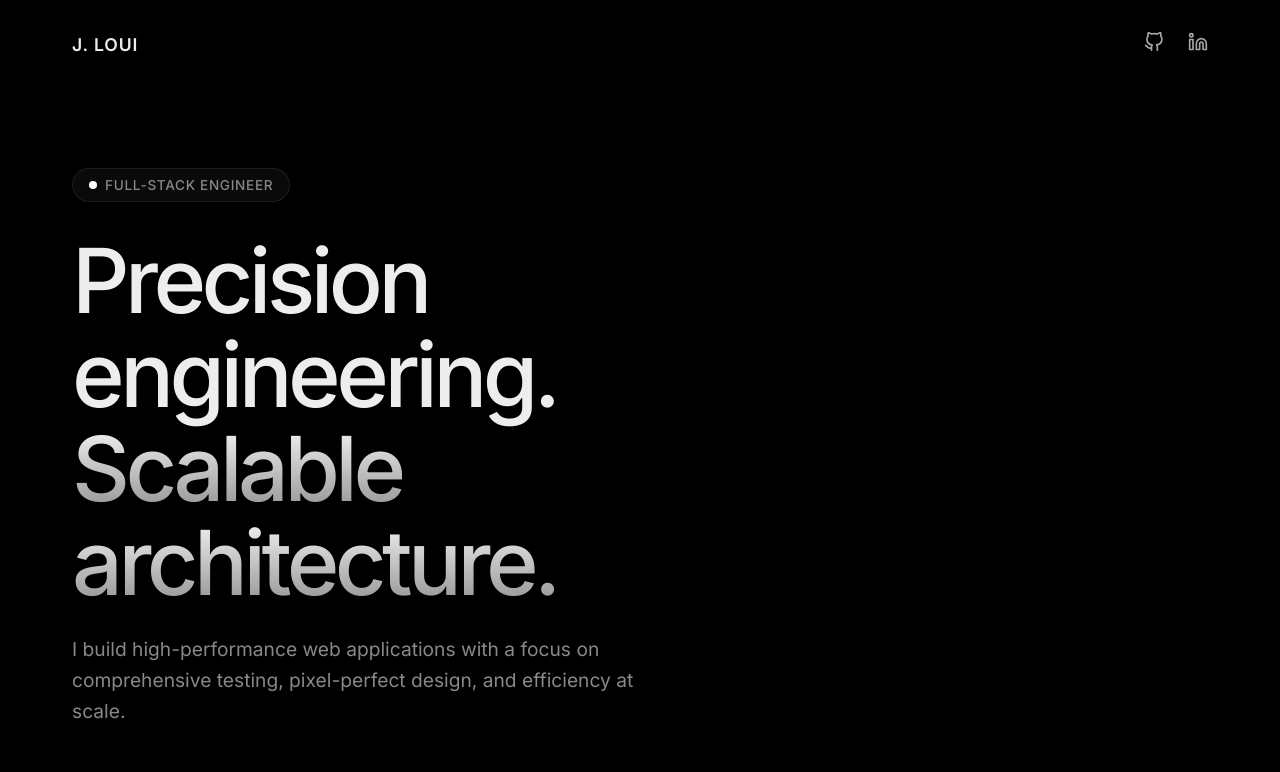
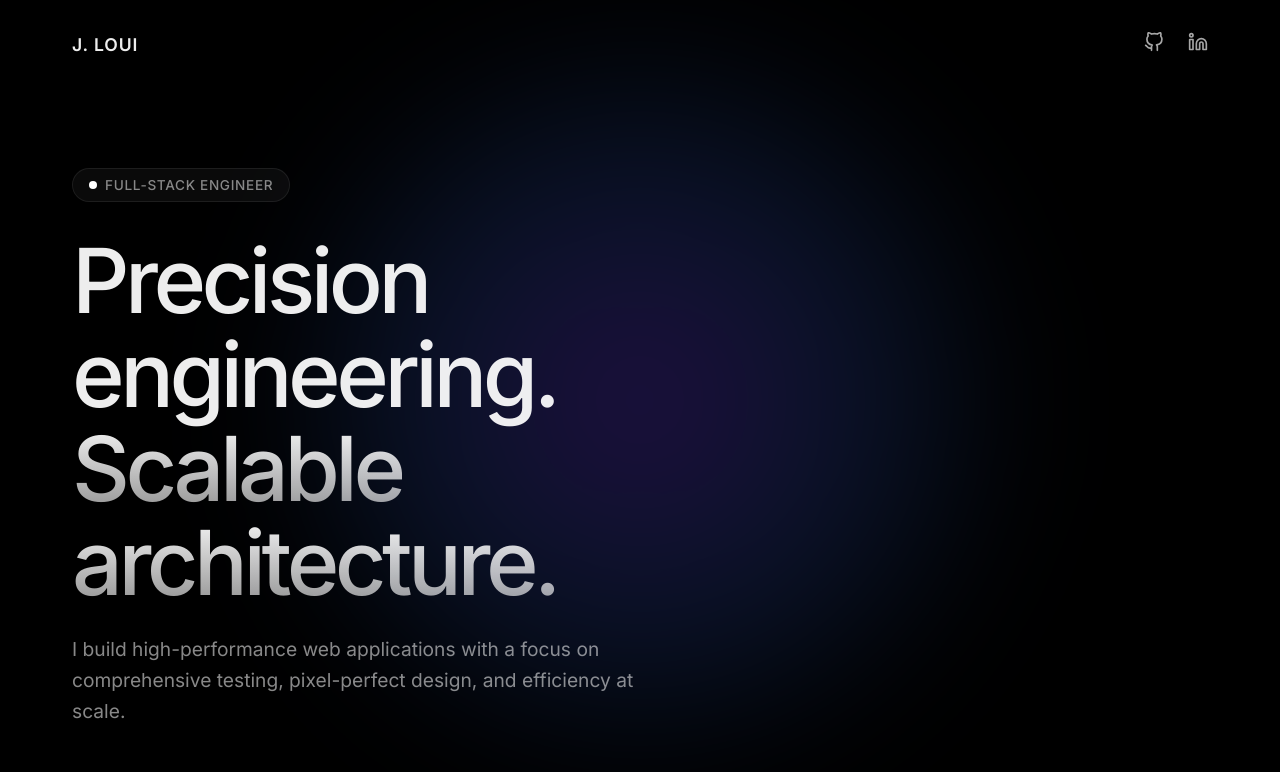
Before and after one commit to johnloui17/portfolio, a Next.js app: page / in a window 1280 px wide. Shown: the top 772 px of the page. Built offline with nearby package versions, Linux system fonts and the light colour scheme.

Commit message:
fix(animations): move useTransform calls out of JSX to fix spotlight tracking

```diff
--- a/src/app/page.js
+++ b/src/app/page.js
@@ -8,9 +8,13 @@ export default function Home() {
   const { scrollYProgress } = useScroll();
   const yBg = useTransform(scrollYProgress, [0, 1], ["0%", "50%"]);
 
-  // Track mouse position with a simple ref and Framer Motion useMotionValue to prevent full component react re-renders
-  const mouseX = useMotionValue(0);
-  const mouseY = useMotionValue(0);
+  // --- Spotlight: useMotionValue + useTransform at top level (NOT inside JSX) ---
+  const mouseX = useMotionValue(typeof window !== 'undefined' ? window.innerWidth / 2 : 0);
+  const mouseY = useMotionValue(typeof window !== 'undefined' ? window.innerHeight / 2 : 0);
+
+  // Offset so the orb is centered on the cursor
+  const spotlightX = useTransform(mouseX, (val) => val - 400);
+  const spotlightY = useTransform(mouseY, (val) => val - 400);
 
   useEffect(() => {
     const handleMouseMove = (e) => {
@@ -20,7 +24,7 @@ export default function Home() {
 
     window.addEventListener("mousemove", handleMouseMove);
     return () => window.removeEventListener("mousemove", handleMouseMove);
-  }, []);
+  }, [mouseX, mouseY]);
 
   const fadeUp = {
     hidden: { opacity: 0, y: 40 },
@@ -51,19 +55,19 @@ export default function Home() {
       {/* Interactive Mouseover Spotlight */}
       <motion.div
         style={{
-          x: useTransform(mouseX, val => val - 400),
-          y: useTransform(mouseY, val => val - 400),
+          x: spotlightX,
+          y: spotlightY,
           position: "fixed",
           top: 0,
           left: 0,
           width: "800px",
           height: "800px",
           borderRadius: "50%",
-          background: "radial-gradient(circle, rgba(124, 58, 237, 0.15) 0%, rgba(59, 130, 246, 0.1) 30%, rgba(0, 0, 0, 0) 70%)",
-          filter: "blur(40px)",
-          zIndex: -1,
+          background: "radial-gradient(circle, rgba(120, 60, 255, 0.25) 0%, rgba(60, 120, 255, 0.15) 40%, rgba(0, 0, 0, 0) 70%)",
+          filter: "blur(60px)",
+          zIndex: 0,
           pointerEvents: "none",
-          mixBlendMode: "screen" // Ensures the color pops against the dark background
+          mixBlendMode: "screen",
         }}
       />
 
```
